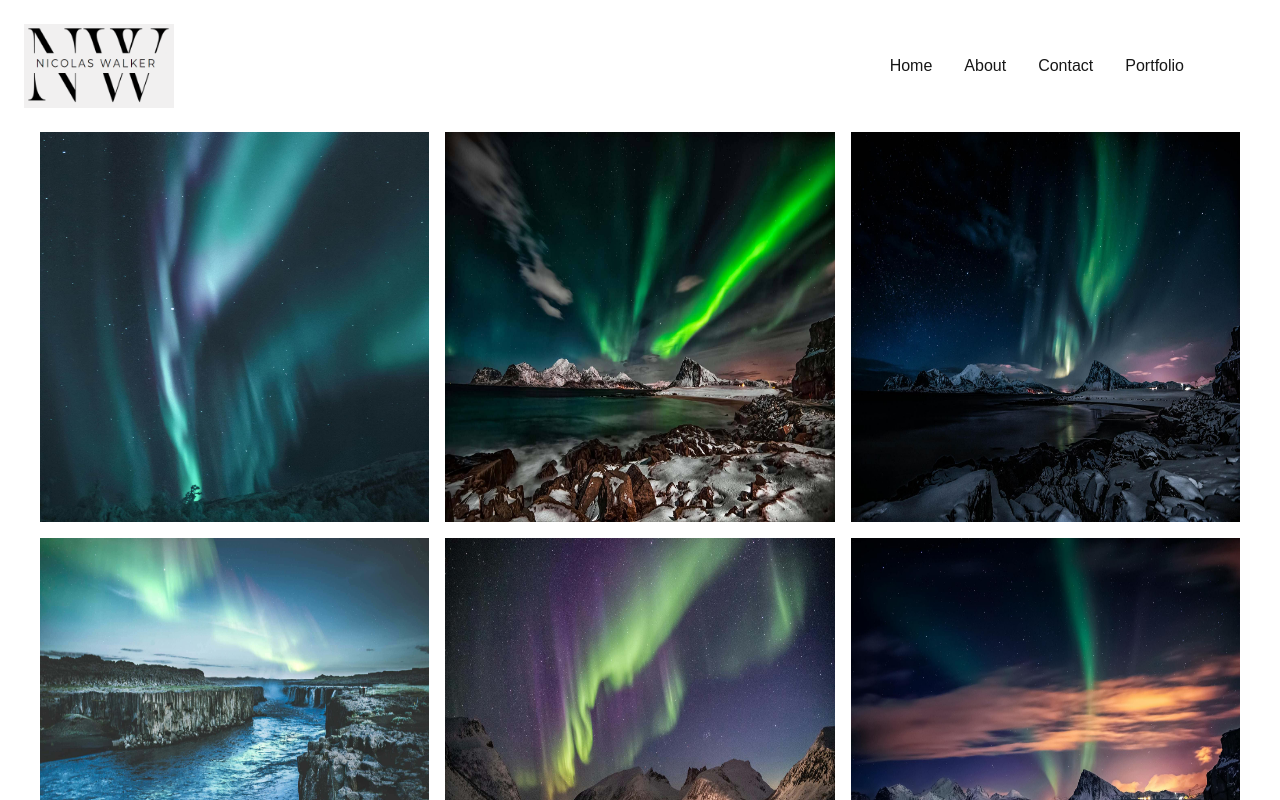
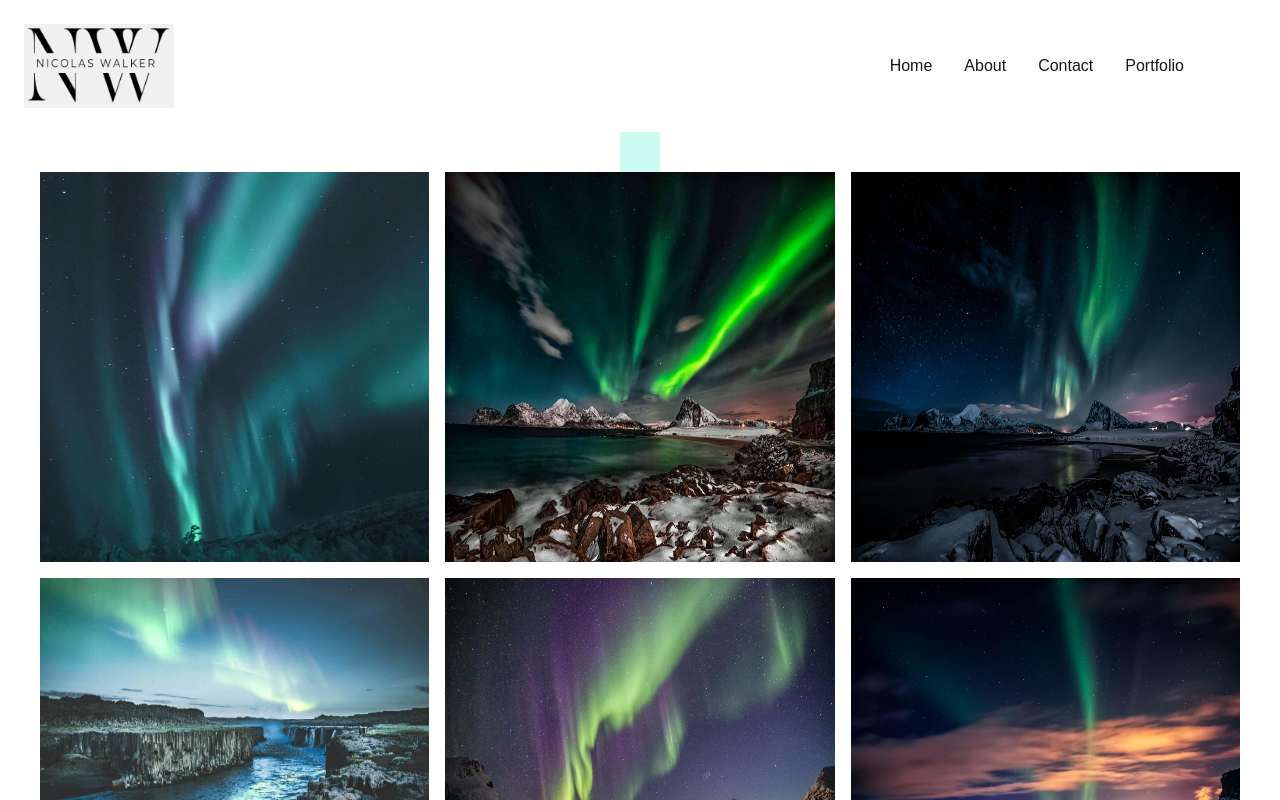
Before and after one commit to Nemobii/portfolio-page, a Next.js app: page / in a window 1280 px wide. Shown: the top 800 px of the page. Built offline with nearby package versions, Linux system fonts and the light colour scheme; no server answers.

Commit message:
testing zenquotes api for pages

```diff
--- /dev/null
+++ b/src/app/components/Quote.tsx
@@ -0,0 +1,23 @@
+'use client'
+import React, { useEffect, useState } from 'react'
+
+const Quote = () => {
+    const [data, setData] = useState(null);
+
+    useEffect(() => {
+        const fetchData = async () => {
+            const response = await fetch('https://zenquotes.io/api/quotes/');
+            const result = await response.json();
+            setData(result); // Set the state with the parsed data
+        };
+        fetchData();
+    }, []);
+
+    return (
+        <div className="w-fit mx-auto p-5 bg-teal-100">
+            {data}
+        </div>
+    )
+}
+
+export default Quote
--- a/src/app/page.tsx
+++ b/src/app/page.tsx
@@ -1,14 +1,15 @@
-// app/page.tsx
-import React from "react";
 import Gallery from "./components/Gallery";
 import Layout from "./components/Layout";
 import { getImages } from "@/app/utils/imageUtils";
+import React from 'react';
+import Quote from "./components/Quote";
 
 const Home: React.FC = () => {
   const images = getImages("images/gallery");
 
   return (
     <Layout>
+      <Quote />
       <div className="max-w-[1200px] mx-auto">
         <Gallery images={images} />
       </div>
```
